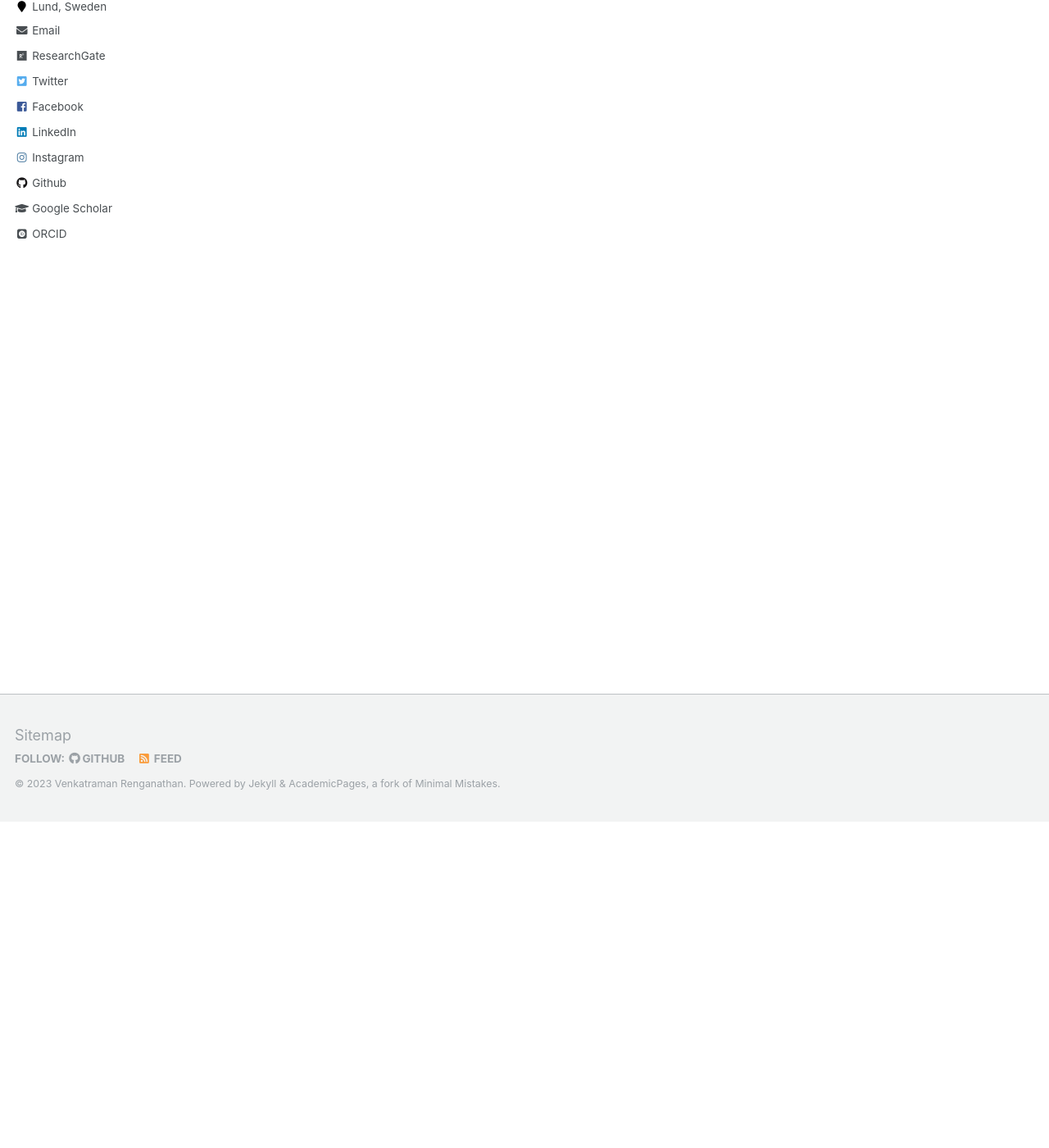
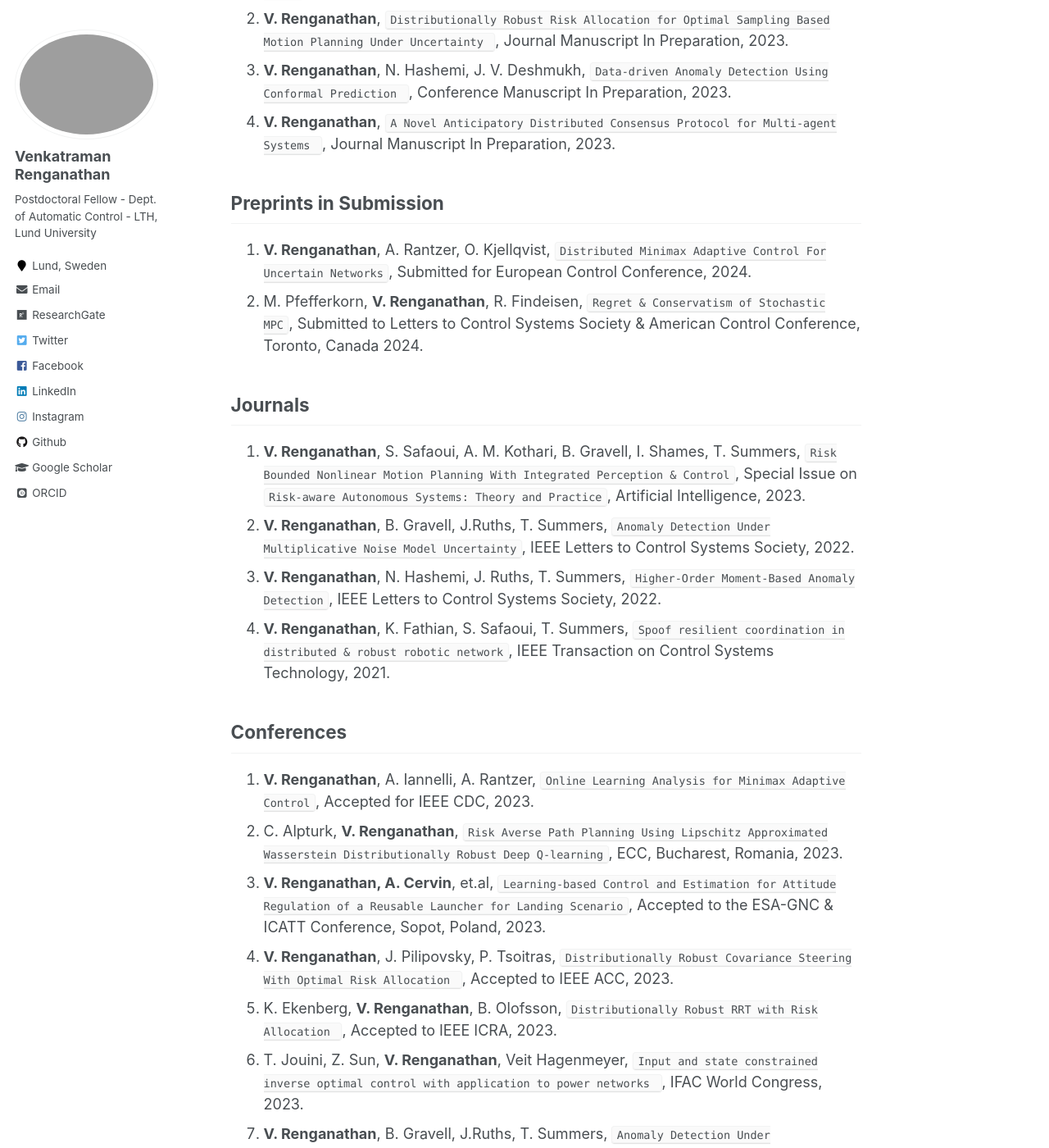
Before and after one commit to venkatramanrenganathan/venkatramanrenganathan.github.io, a Jekyll site: the page built from _publications/listofpapers.md, in a window 1280 px wide and 1400 px high, scrolled down 398 px. Shown: the whole window at 82% size. Built offline with Jekyll 4.4.1, drawn with Linux system fonts in a browser that asks for light colours; some web fonts are replaced; some of the changed text lies outside the part shown.

Commit message:
Update listofpapers.md

```diff
--- a/_publications/listofpapers.md
+++ b/_publications/listofpapers.md
@@ -1,10 +1,11 @@
 ---
-title: "List of Publications"
+title: "Click Here for the List of Publications"
+permalink: /publications/papers
 collection: publications
-permalink: /publications/papers
-excerpt: "
+excerpt: ""
+---
 
-For the most recent papers, please see my [google scholar](https://scholar.google.com/citations?hl=en&user=D2ANMyEAAAAJ).
+For the most recent papers, watch out for my [google scholar](https://scholar.google.com/citations?hl=en&user=D2ANMyEAAAAJ).
 
 ## Manuscripts in Preparation
 1. **V. Renganathan**,  `Probabilistic Robust Control Using High-Confidence Model-Ambiguity Sets `,  Journal Manuscript In Preparation, 2023.
@@ -36,6 +37,3 @@ For the most recent papers, please see my [google scholar](https://scholar.googl
 1. **V. Renganathan**, N. Hashemi, J. Ruths, T. Summers,  `Distributionally Robust Tuning of Anomaly Detectors in Cyber-Physical Systems with Stealthy Attacks `,  IEEE American Control Conference, 2020.
 1. V. Raghuraman, **V. Renganathan**, T. Summers, J. Koeln,  `Hierarchical MPC with Coordinating Terminal Costs `,  IEEE American Control Conference, 2020.
 1. **V. Renganathan**, T. Summers,  `Spoof Resilient Coordination for Distributed Multi-Robot Systems `,  Proceedings of The International Symposium on Multi-Robot and Multi-Agent Systems(MRS), Los Angeles, USA, Dec 4-5, 2017.
-
-"
----
```
